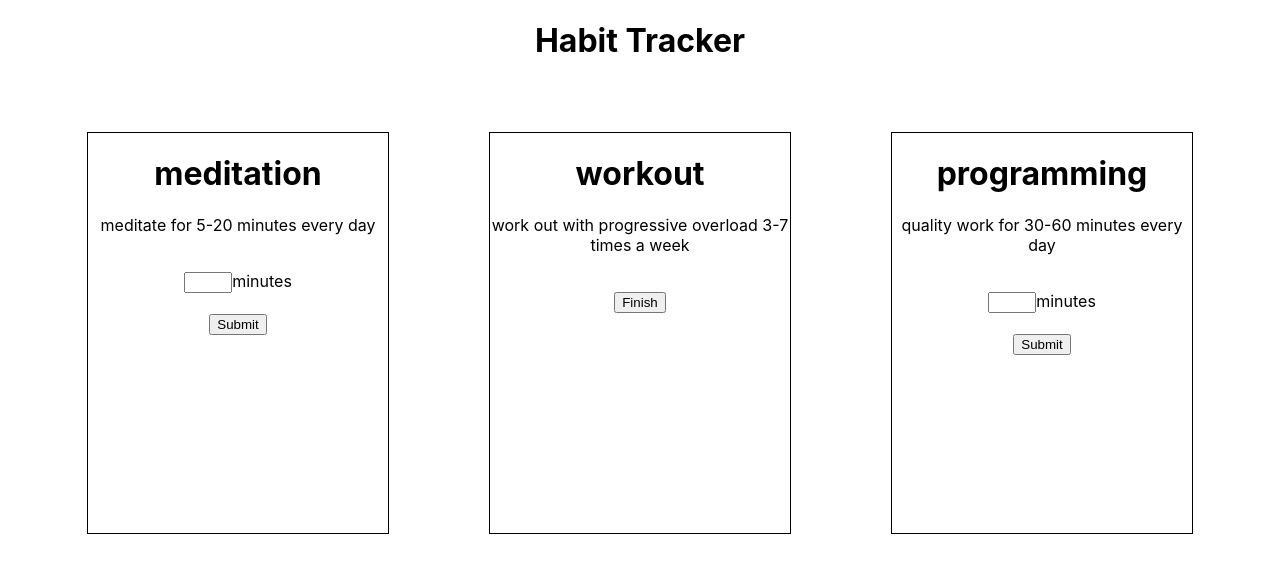
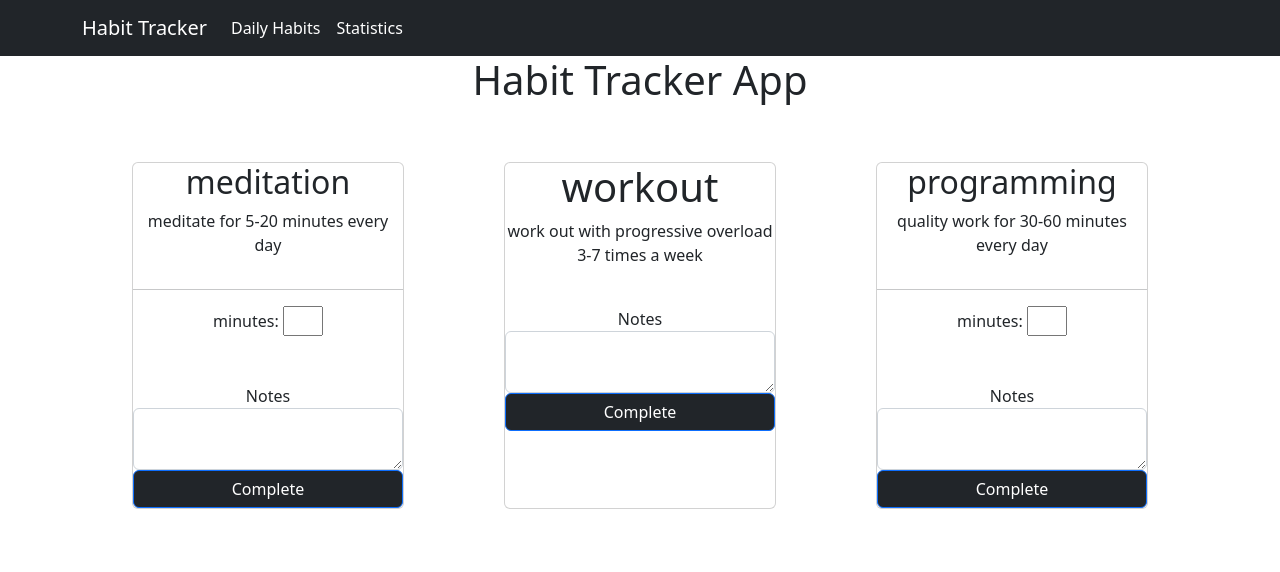
Before and after one commit to marcusotterstad/habit-website, a React (Create React App) app: page /today in a window 1280 px wide. Shown: the top 572 px of the page. Built offline with nearby package versions, Linux system fonts and the light colour scheme.

Commit message:
refactored habit card code

```diff
--- a/package.json
+++ b/package.json
@@ -7,9 +7,13 @@
     "@testing-library/jest-dom": "^5.16.4",
     "@testing-library/react": "^13.3.0",
     "@testing-library/user-event": "^14.3.0",
+    "bootstrap": "^5.2.0",
     "react": "^18.2.0",
+    "react-bootstrap": "^2.4.0",
     "react-dom": "^18.2.0",
     "react-redux": "^8.0.2",
+    "react-router-bootstrap": "^0.26.2",
+    "react-router-dom": "^6.3.0",
     "react-scripts": "5.0.1",
     "web-vitals": "^2.1.4"
   },
--- a/src/components/App.css
+++ b/src/components/App.css
@@ -1,3 +1,8 @@
 .App {
   text-align: center;
 }
+
+.Link {
+  color: white;
+  text-decoration: none;
+}
--- a/src/components/App.js
+++ b/src/components/App.js
@@ -1,14 +1,40 @@
 import React from 'react';
+import {
+  BrowserRouter as Router,
+  Routes,
+  Route,
+  Link
+} from "react-router-dom";
+
 import Habits from '../features/habits/Habits';
+
 import './App.css';
+import Container from 'react-bootstrap/Container';
+import Nav from 'react-bootstrap/Nav';
+import Navbar from 'react-bootstrap/Navbar';
+
 
 function App() {
   return (
+    <Router>
     <div className="App">
-      <h1>Habit Tracker</h1>
-      {/* <NavBar /> */}
-      <Habits />
+
+      <Navbar bg="dark" variant="dark">
+        <Container>
+          <Navbar.Brand><Link className="Link" to="/">Habit Tracker</Link></Navbar.Brand>
+          <Nav className="me-auto">
+            <Nav.Link><Link className="Link" to="/today">Daily Habits</Link></Nav.Link>
+            <Nav.Link><Link className="Link" to="/statistics">Statistics</Link></Nav.Link>
+          </Nav>
+        </Container>
+      </Navbar>
+
+      <Routes>
+          <Route path="/today" element={<Habits />} />
+      </Routes>
+
     </div>
+    </Router>
   );
 }
 
--- /dev/null
+++ b/src/components/HabitCard/CheckmarkHabitCard.js
@@ -0,0 +1,29 @@
+import React from 'react';
+import { ToggleButton } from 'react-bootstrap';
+import "./HabitCard.css";
+
+
+function CheckmarkHabitCard({name, goal}) {
+    const sendPayload = async () => {
+        var today = new Date();
+        var date = today.getFullYear()+'-'+(today.getMonth()+1)+'-'+today.getDate();
+
+        return;
+    };
+
+    return (
+        <div className="card">
+            <h1>{name}</h1>
+            <p>{goal}</p>
+            <br />
+
+            <label htmlFor="notes">Notes</label>
+            <textarea className="form-control" id="notes" rows="2"></textarea>
+
+            <ToggleButton className="text-white bg-dark" onClick={sendPayload} >Complete</ToggleButton>
+
+        </div>
+    )
+}
+
+export default CheckmarkHabitCard
--- /dev/null
+++ b/src/components/HabitCard/DurationHabitCard.js
@@ -0,0 +1,47 @@
+import React, {useState} from 'react';
+import { ToggleButton } from 'react-bootstrap';
+import "./HabitCard.css";
+
+function DurationHabitCard({name, goal}) {
+
+    const [payload, setPayload] = useState("");
+
+    const handlepayload = (event) => {
+        const newPayload = event.target.value;
+        setPayload(newPayload);
+        console.log(payload)
+    }
+
+    const sendPayload = async () => {
+        if(payload.length > 0) {
+            var today = new Date();
+            var date = today.getFullYear()+'-'+(today.getMonth()+1)+'-'+today.getDate();
+
+            await console.log(payload)
+        }
+    }
+
+    return (
+        <div className="card">
+            <div className="info">
+                <h2>{name}</h2>
+                <p>{goal}</p>
+            </div>
+            <hr />
+            <div>
+                <label htmlFor="minutes"> minutes:&nbsp;</label>
+                <input name= "minutes" type="number" style={{maxWidth: 40}} min="0" />
+            </div>
+            <br />
+            <br />
+                <label htmlFor="notes">Notes</label>
+                <textarea className="form-control" name="notes" rows="2"></textarea>
+
+
+                <ToggleButton className="text-white bg-dark complete-button" onClick={sendPayload} >Complete</ToggleButton>
+
+        </div>
+    )
+}
+
+export default DurationHabitCard
--- a/src/components/HabitCard/HabitCard.css
+++ b/src/components/HabitCard/HabitCard.css
@@ -4,3 +4,13 @@
     width: 300px;
     margin: 50px;
 }
+
+.complete-button {
+    width: 100%;
+}
+
+.info {
+}
+
+.form {
+}
--- a/src/components/HabitCard/HabitCard.js
+++ /dev/null
@@ -1,45 +0,0 @@
-import React from 'react';
-import "./HabitCard.css";
-
-function DurationForm() {
-    return (
-        <div>
-            <input name= "minutes" type="number" style={{maxWidth: 40}} min="0" />
-            <label htmlFor="minutes">minutes</label>
-            <br />
-            <br />
-            <button>Submit</button>
-        </div>
-    )
-}
-
-function CheckmarkForm() {
-    return (
-        <div>
-            <button>Finish</button>
-        </div>
-    )
-}
-
-function HabitCard({name, type, goal}) {
-    let CompleteForm = null;
-    switch(type) {
-        case "checkmark":
-            CompleteForm = <CheckmarkForm />;
-            break;
-        case "duration":
-            CompleteForm = <DurationForm />;
-            break;
-    }
-    return (
-        <div class="card">
-            <h1>{name}</h1>
-            <p>{goal}</p>
-            <br />
-            {CompleteForm}
-
-        </div>
-    )
-}
-
-export default HabitCard
--- a/src/features/habits/Habits.js
+++ b/src/features/habits/Habits.js
@@ -1,16 +1,38 @@
 import React from 'react';
 import './Habits.css';
-
-import { useSelector, useDispatch } from 'react-redux';
+import { useSelector } from 'react-redux';
 import { selectHabits } from './habitsSlice';
-import HabitCard from '../../components/HabitCard/HabitCard';
+import CheckmarkHabitCard from '../../components/HabitCard/CheckmarkHabitCard';
+import DurationHabitCard from '../../components/HabitCard/DurationHabitCard';
+//import CompletedCard from '../../components/HabitCard/CompletedCard';
 
 function Habits() {
     const habits = useSelector(selectHabits);
+    let habitContainer = [];
+    for (let habit of habits) {
+        switch (habit.type) {
+            case "checkmark":
+                habitContainer.push(<CheckmarkHabitCard key={habit.name} name={habit.name} goal={habit.goal}  />);
+                break;
+
+            case "duration":
+                habitContainer.push(<DurationHabitCard key={habit.name} name={habit.name} goal={habit.goal}  />);
+                break;
+
+            default:
+                break;
+        }
+    }
+
     return (
+    <div>
+        <h1>Habit Tracker App</h1>
+
         <div class="container">
-            {habits.map((habit) => <HabitCard name={habit.name} type={habit.type} goal={habit.goal}  />)}
+            {habitContainer}
         </div>
+        <br />
+    </div>
     )
 }
 
--- a/src/features/habits/habitsSlice.js
+++ b/src/features/habits/habitsSlice.js
@@ -4,7 +4,6 @@ const initialState = [
     {name: "meditation", type: "duration", goal: "meditate for 5-20 minutes every day" },
     {name: "workout", type: "checkmark", goal: "work out with progressive overload 3-7 times a week"},
     {name: "programming", type: "duration", goal: "quality work for 30-60 minutes every day"}
-
 ];
 
 export const habitsSlice = createSlice({
--- a/src/index.js
+++ b/src/index.js
@@ -5,6 +5,8 @@ import { store } from './app/store';
 import App from './components/App';
 import reportWebVitals from './reportWebVitals';
 import './index.css';
+import 'bootstrap/dist/css/bootstrap.min.css';
+
 
 const container = document.getElementById('root');
 const root = createRoot(container);
```
Also changed, not shown: 1 other file (tests, documents, lock files or other folders).
